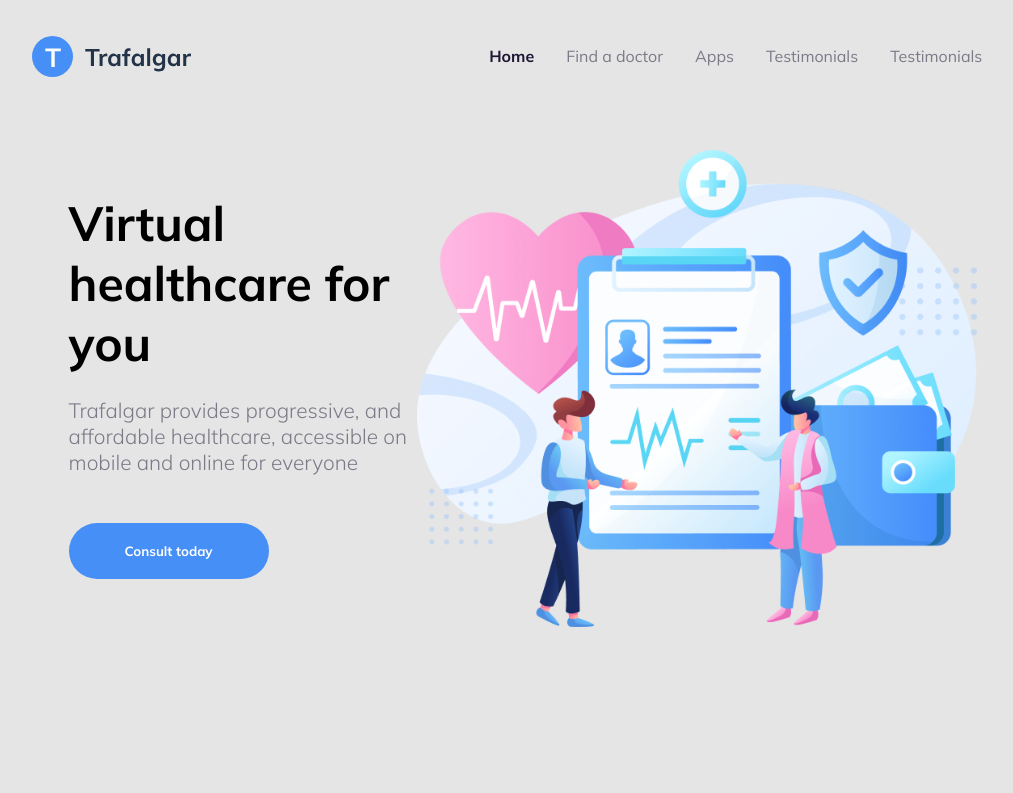
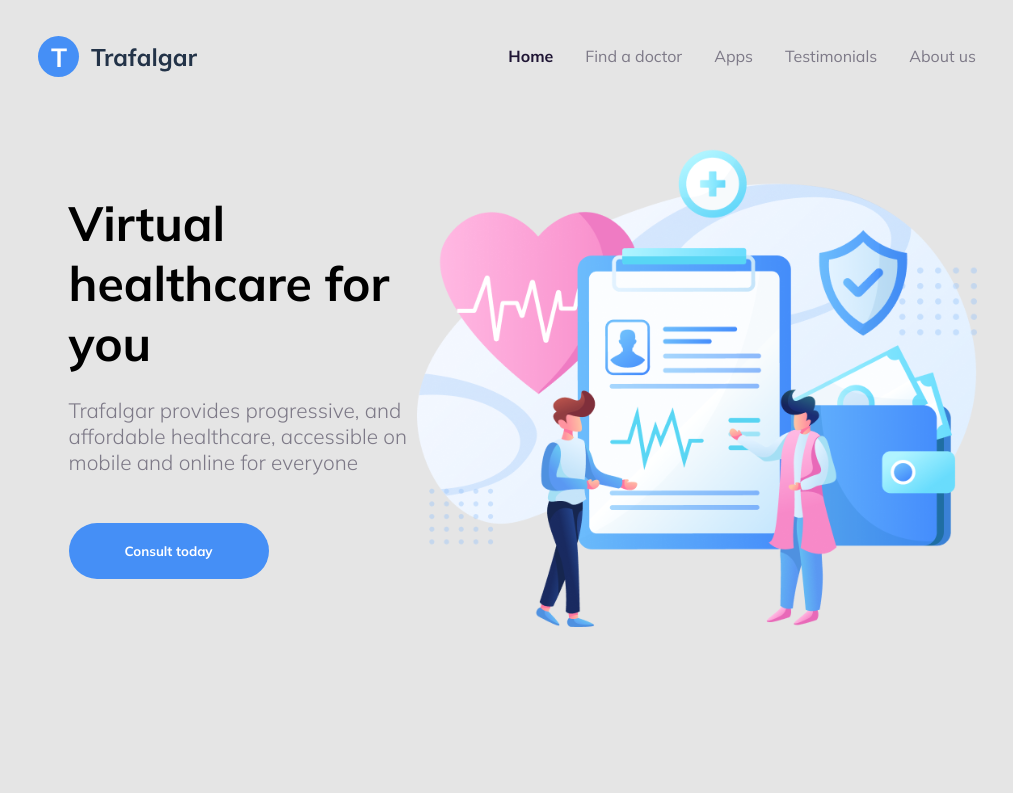
Before and after one commit to EmanuelJovito/trafalgar, a Next.js app: page / in a window 1280 px wide. Shown: the top 793 px of the page, without its empty margins (117-1130 px from the left). Built offline with nearby package versions, Linux system fonts and the light colour scheme.

Commit message:
refactor: Mudanças no componente

```diff
--- a/src/components/Header/index.tsx
+++ b/src/components/Header/index.tsx
@@ -11,7 +11,7 @@ export function Header() {
           <li><a>Find a doctor</a></li>
           <li><a>Apps</a></li>
           <li><a>Testimonials</a></li>
-          <li><a>Testimonials</a></li>
+          <li><a>About us</a></li>
         </ul>
       </nav>
     </Container>
```
